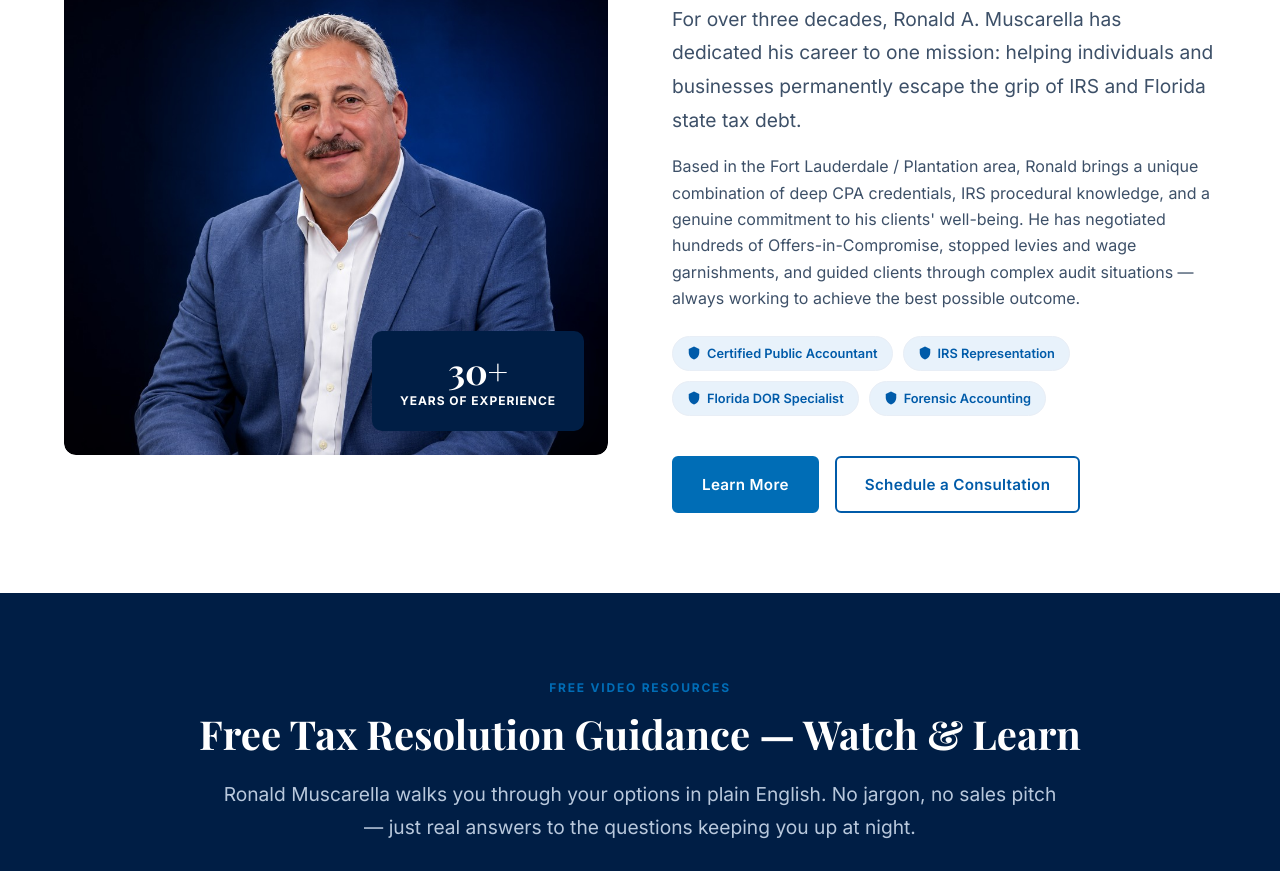
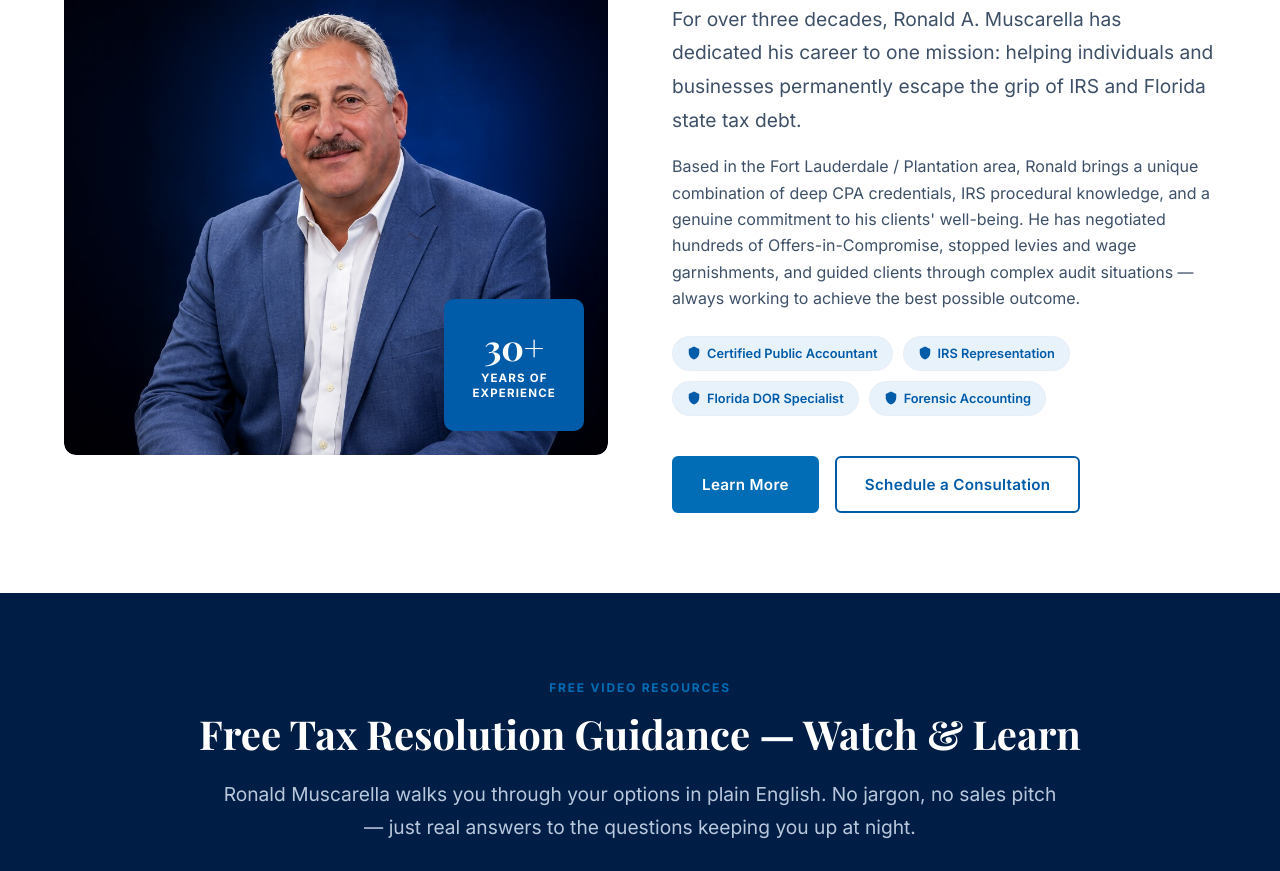
Before and after one commit to whatwedobest/TAX_TaxReliefCPA_WWW, a website: page index.html in a window 1280 px wide. Shown: the part 3024-3895 px from the top of the page. Drawn offline with nearby package versions, Linux system fonts and the light colour scheme.

Commit message:
Update css/styles.css

```diff
--- a/css/styles.css
+++ b/css/styles.css
@@ -321,12 +321,21 @@ p  { max-width: 70ch; }
 .about-photo img { width: 100%; height: 500px; object-fit: cover; object-position: center top; border-radius: 12px; }
 .about-badge {
   position: absolute; bottom: 24px; right: 24px;
-  background: var(--navy); color: var(--white);
-  padding: 22px 28px; border-radius: 10px; text-align: center; font-weight: 700;
-  box-shadow: var(--shadow-lg); line-height: 1.3;
+  display: flex; flex-direction: column; align-items: center; justify-content: center;
+  min-width: 132px; min-height: 132px;
+  padding: 24px 28px;
+  background: var(--blue); color: var(--white);
+  border-radius: 10px; text-align: center; font-weight: 700;
+  box-shadow: var(--shadow-lg);
 }
-.about-badge .num { font-family: 'Playfair Display', serif; font-size: 2.2rem; line-height: 1; display: block; color: var(--white); }
-.about-badge .lbl { font-size: .75rem; text-transform: uppercase; letter-spacing: .08em; color: var(--white); }
+.about-badge .num {
+  font-family: 'Playfair Display', serif; font-size: 2.2rem; line-height: 1;
+  color: var(--white); margin-bottom: 6px;
+}
+.about-badge .lbl {
+  display: block; font-size: .72rem; text-transform: uppercase;
+  letter-spacing: .1em; color: var(--white); line-height: 1.35;
+}
 
 .credentials { display: flex; flex-wrap: wrap; gap: 10px; margin-top: 24px; }
 .cred-tag {
```
